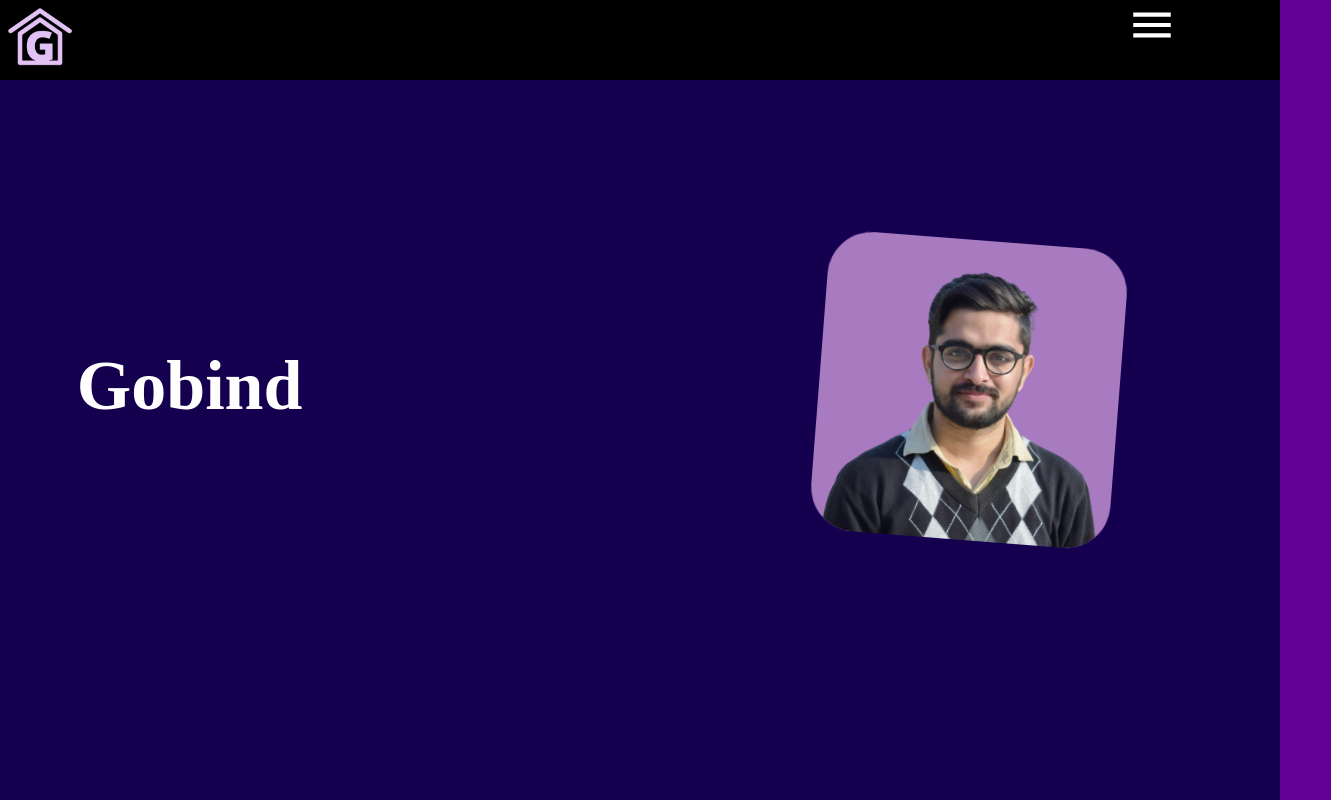
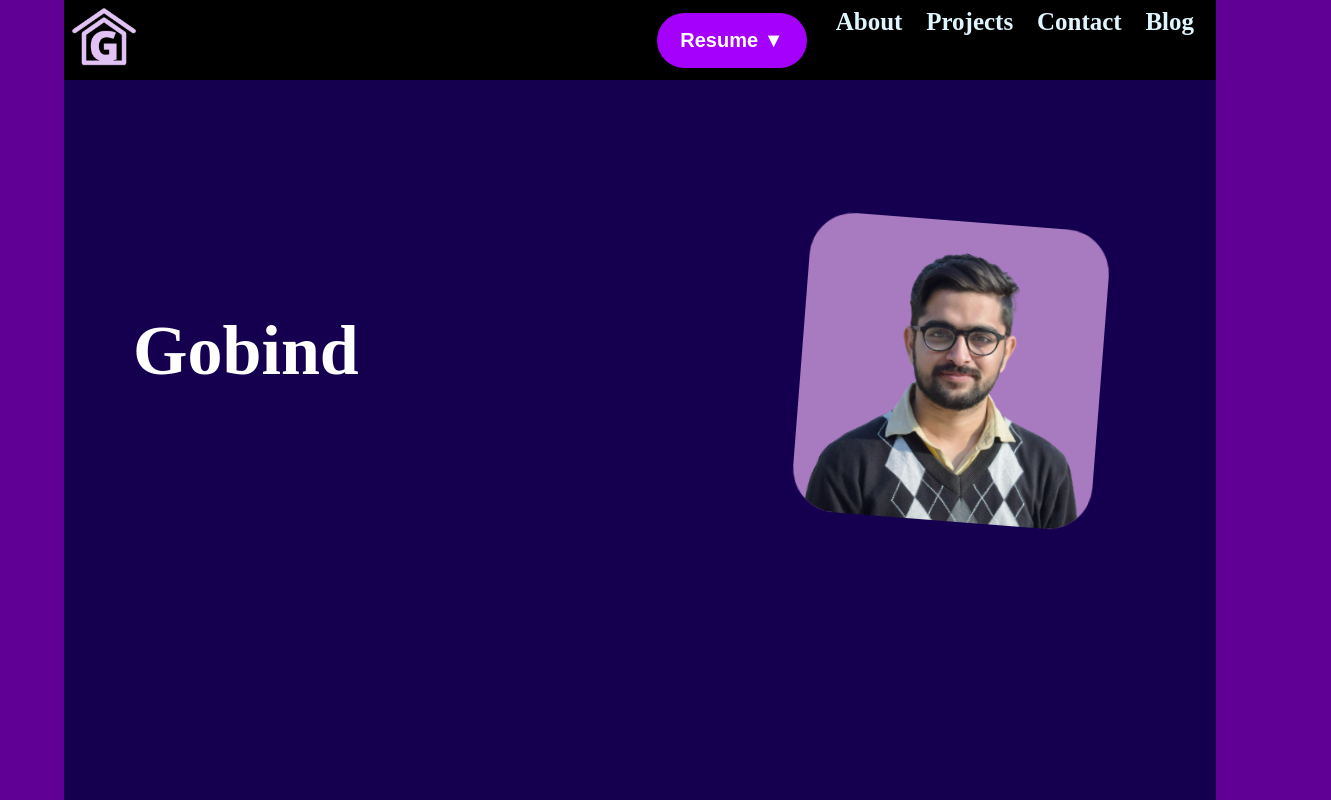
Before and after one commit to GobindSetia/portfolio, a React (Create React App) app: page / in a window 1280 px wide. Shown: the top 800 px of the page, 1331 px wide, since content can reach past the window. Built offline with nearby package versions, Linux system fonts and the light colour scheme; a web font is replaced by a local one.

Commit message:
Resume Link

```diff
--- a/src/App.css
+++ b/src/App.css
@@ -7,6 +7,20 @@ body{
     width: 90%;
     margin: 0px auto;
 
+  }
+  #resumeDownload>button{
+    padding: 15px;
+    margin: 5px;
+    font-size: 20px;
+    font-weight: 700;
+    border-radius: 30px;
+    border: 1px solid transparent;
+    background-color: #a400fc;
+    color: white;
+    width: 150px;
+  }
+  #resumeDownload>button:hover{
+    opacity: 0.8;
   }
 .sectionHeading{
 font-size: 30px;
@@ -178,6 +192,14 @@ margin: 0 0 0 0;
   background-color: #000000;
   color: white;
 }
+.projectDetail>div>button:nth-child(odd)>a{
+  color: black;
+  text-decoration: none;
+}
+.projectDetail>div>button:nth-child(even)>a{
+  color: white;
+  text-decoration: none;
+}
 
 
   /*Contact Section*/
@@ -206,7 +228,7 @@ margin: 0 0 0 0;
     margin: 0px;
   }
 
-  @media only screen and (max-width: 1300px) {
+  @media only screen and (max-width: 1100px) {
     .App {
       width: 100%;
       margin: auto;
@@ -222,7 +244,7 @@ margin: 0 0 0 0;
     display: none;
   }
 
-  @media screen and (max-width: 1300px) {
+  @media screen and (max-width: 1100px) {
     #navbarRight{
       display: none;
     }
--- a/src/components/About.jsx
+++ b/src/components/About.jsx
@@ -12,6 +12,7 @@ export const About = () => {
           Noida. I have worked as an SEO executive for an year, implementing on-page and off-page optimization on webpages.
         </p>
         <p>Currently, I am a student of Full Stack Web Development at <a href="https://masaischool.com/" target="_blank">Masai School</a>, specializing in MERN Stack.</p>
+        <div id="resumeDownload"><button onClick={()=>{window.open("https://drive.google.com/file/d/1YvSOSCy1api8yRDmKo-6o4SxEnDOkhc3/view", "_blank")}}>Resume ▼</button></div>
       </div>
       <div id="techStack">
         <div className="loader">
--- a/src/components/Navbar.jsx
+++ b/src/components/Navbar.jsx
@@ -10,7 +10,9 @@ export const Navbar = () => {
           </a>
         </div>
 
+
         <div id="navbarRight">
+        <div id="resumeDownload"><button onClick={()=>{window.open("https://drive.google.com/file/d/1YvSOSCy1api8yRDmKo-6o4SxEnDOkhc3/view", "_blank")}}>Resume  ▼</button></div>
           <a href="#about">About</a>
           <a href="#projects">Projects</a>
           <a href="#contact">Contact</a>
@@ -24,6 +26,7 @@ export const Navbar = () => {
           <a href="#about">About</a>
           <a href="#projects">Projects</a>
           <a href="#contact">Contact</a>
+          <a href="https://drive.google.com/file/d/1YvSOSCy1api8yRDmKo-6o4SxEnDOkhc3/view" target="_blank">Resume  ▼</a>
           <a href="https://medium.com/@gobindsetia" target="_blank">Blog</a>
           </div>
         </div>
--- a/src/components/Projects.jsx
+++ b/src/components/Projects.jsx
@@ -15,8 +15,8 @@ export const Projects = () => {
                 <p>Flight booking functionality of travelocity.com. Allows selection of To-From cities and travel date. Fetched flights can be sorted based on the price.</p>
                 <p>HTML | CSS | JS</p>
                 <div>
-                  <button><CloudDoneIcon/><br/>Deployed</button>
-                  <button><GitHubIcon/><br/>GitHub</button>
+                  <button onClick={()=>{window.open("https://travelocity-clone-masai.netlify.app/", "_blank")}}><CloudDoneIcon/><br/>Deployed</button>
+                  <button onClick={()=>{window.open("https://github.com/nHari9/travelocity-clone", "_blank")}}><GitHubIcon/><br/>GitHub</button>
                 </div>
               </div>
             </div>
@@ -28,8 +28,8 @@ export const Projects = () => {
                 <p>Mobile ordering functionality of vijaysales.com. Uses APIs to fetch products to be displayed on index-page.</p>
                 <p>HTML | CSS | JS </p>
                 <div>
-                  <button><CloudDoneIcon/><br/>Deployed</button>
-                  <button><GitHubIcon/><br/>GitHub</button>
+                  <button onClick={()=>{window.open("https://vijaysales-clone-masai.netlify.app/", "_blank")}}><CloudDoneIcon/><br/>Deployed</button>
+                  <button onClick={()=>{window.open("https://github.com/GobindSetia/vijaysales-clone", "_blank")}}><GitHubIcon/><br/>GitHub</button>
                 </div>
               </div>
             </div>
```
Also changed, not shown: src/components/Footer.jsx (line endings or trailing spaces).
